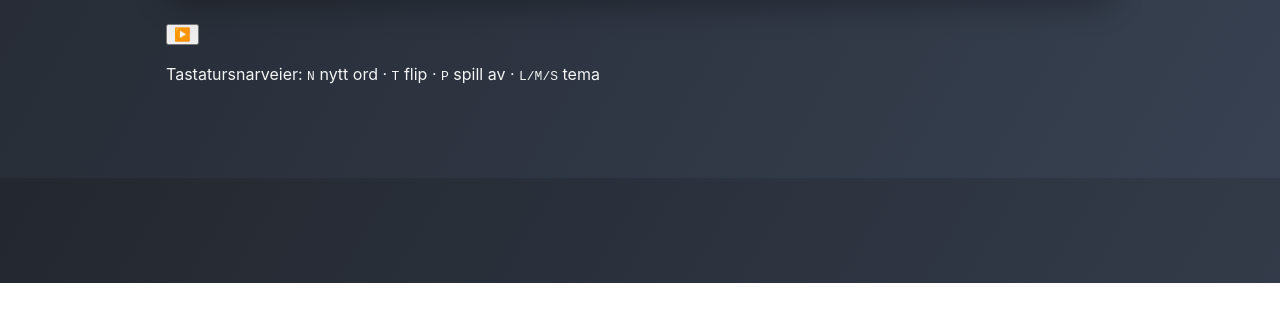
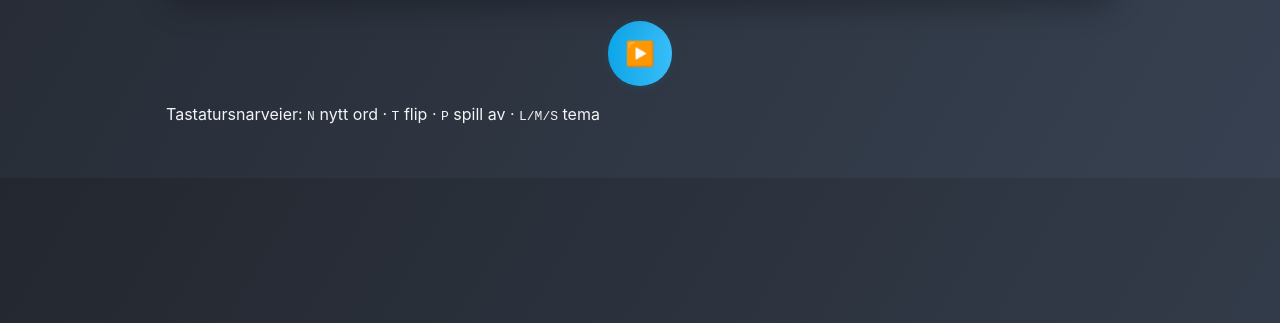
Before and after one commit to havardd/RussiskeOrdkort, a plain HTML site: page index.html in a window 1280 px wide. Shown: the part 622-945 px from the top of the page. Before the commit the page ends 905 px from the top, so only its background shows below. Drawn offline with Linux system fonts and the light colour scheme.

Commit message:
Add centered study mode button with hover effects

```diff
--- a/style.css
+++ b/style.css
@@ -1,3 +1,28 @@
+/* Midtstill studiemodusknapp i footeren */
+.study-mode-btn-container {
+  display: flex;
+  justify-content: center;
+  align-items: center;
+  margin-bottom: 0.7em;
+}
+.study-mode-btn {
+  background: linear-gradient(90deg, #0ea5e9 0%, #38bdf8 100%);
+  border: none;
+  border-radius: 50%;
+  width: 2.7em;
+  height: 2.7em;
+  display: flex;
+  align-items: center;
+  justify-content: center;
+  box-shadow: 0 2px 8px rgba(14,165,233,0.12);
+  cursor: pointer;
+  transition: background 0.2s;
+  padding: 0;
+  font-size: 1.5em;
+}
+.study-mode-btn:hover {
+  background: linear-gradient(90deg, #38bdf8 0%, #0ea5e9 100%);
+}
 /* Knapper for å lese kortet høyt */
 .card-speak-btns {
   display: flex;
```
